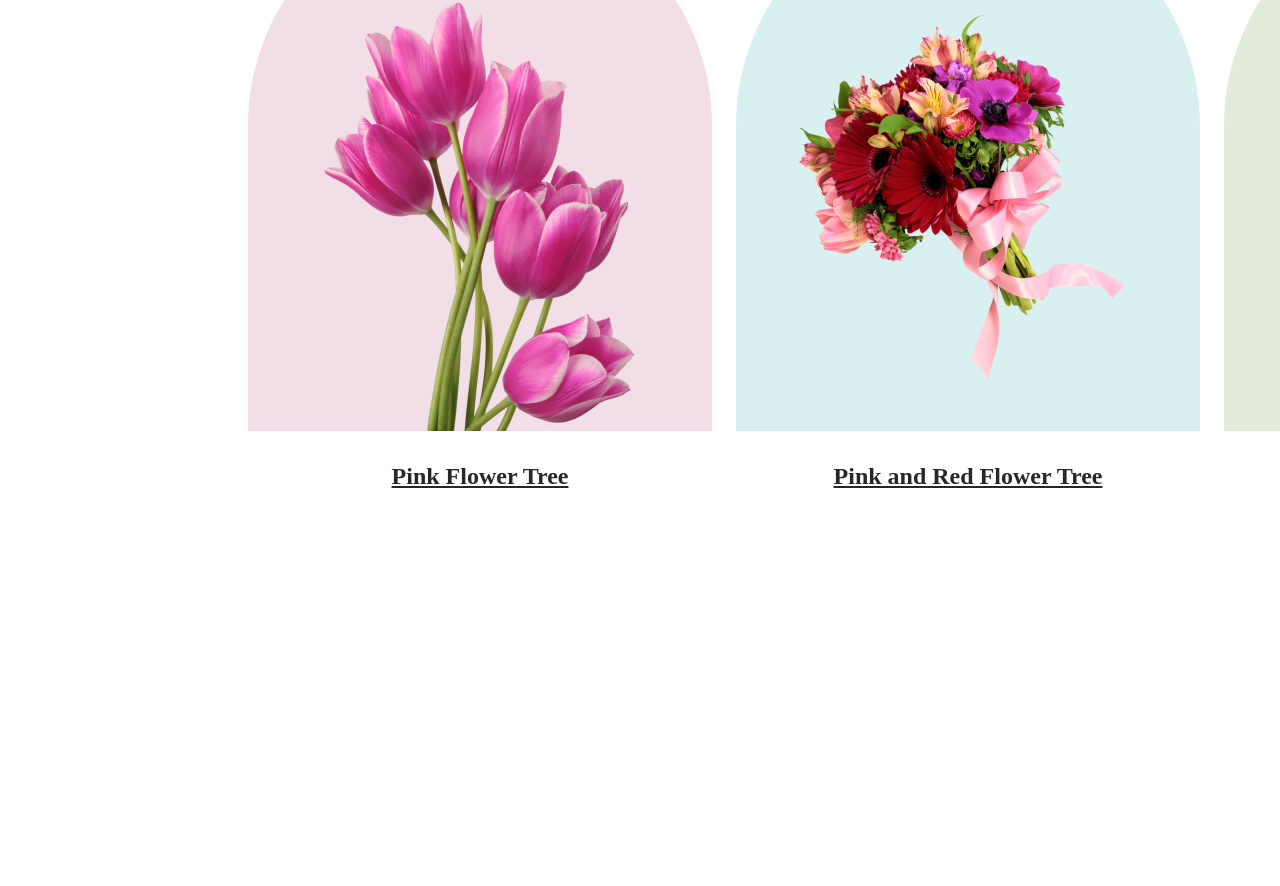
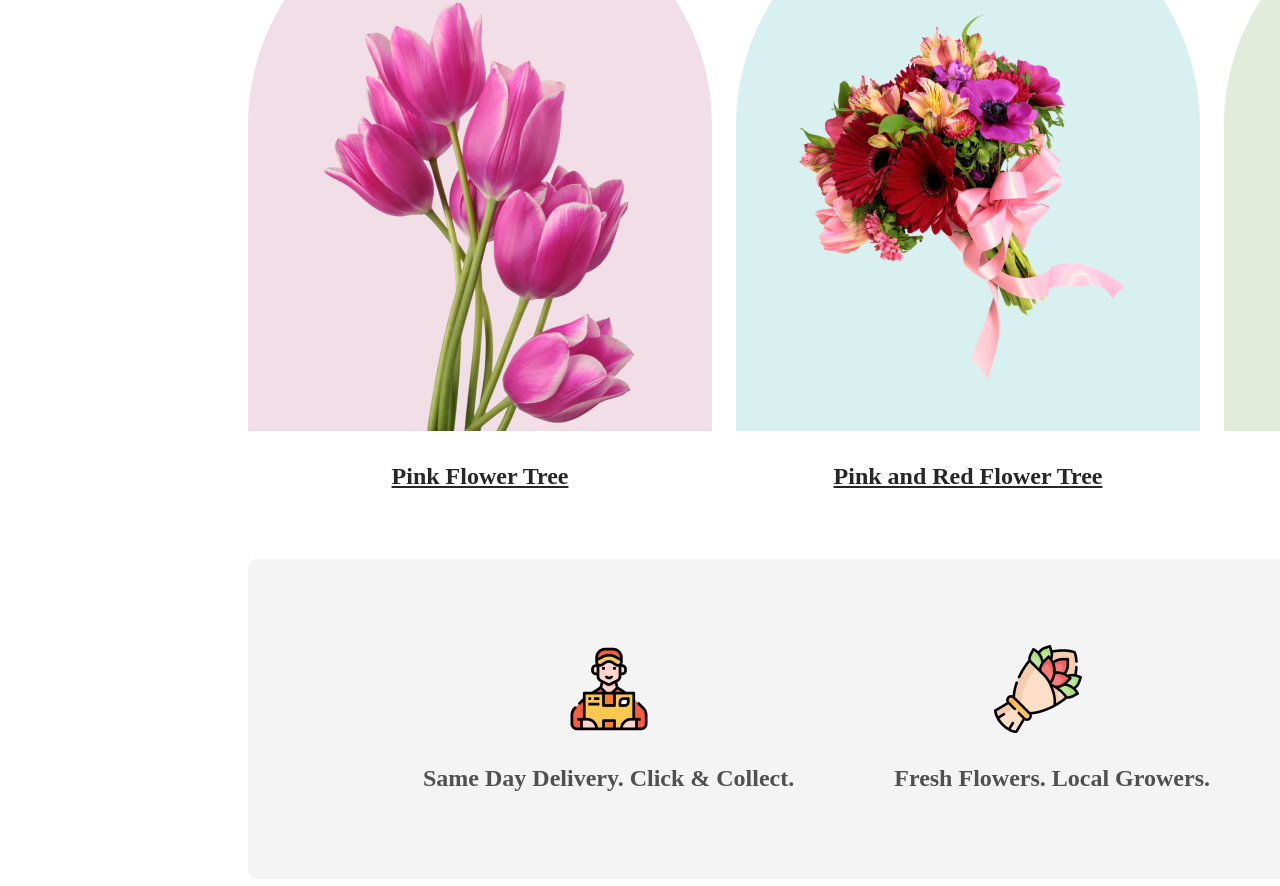
Before and after one commit to mohammadakash1/my-flower-shop, a plain HTML site: page index.html in a window 1280 px wide. Shown: the part 1318-2204 px from the top of the page. Before the commit the page ends 1812 px from the top, so only its background shows below. Drawn offline with Linux system fonts and the light colour scheme.

Commit message:
added the 4 section

```diff
--- a/index.html
+++ b/index.html
@@ -50,6 +50,26 @@
                 </div>
             </div>
         </section>
+        <section>
+            <div class="section-4">
+                <div class="support-system">
+                    <img class="icon-1" src="Flower Asset/Group 57.png" alt="">
+                    <p class="description-4">Same Day Delivery. Click & Collect.</p>
+
+                </div>
+                <div class="support-system">
+                    <img class="icon-2" src="Flower Asset/Group 58.png" alt="">
+                    <p class="description-5">Fresh Flowers. Local Growers.</p>
+
+                </div>
+                <div class="support-system">
+                    <img class="icon-3" src="Flower Asset/Group 59.png" alt="">
+                    <p class="description-6">24/7 Free Support.</p>
+
+                </div>
+
+            </div>
+        </section>
     </main>
     <footer>
 
--- a/styles/styles.css
+++ b/styles/styles.css
@@ -115,7 +115,7 @@
     padding: 117px 47px 51px 47px;
 }
 
-.description-2{
+.description-2 {
     color: #272727;
     text-align: center;
     font-size: 24px;
@@ -139,7 +139,7 @@
     padding: 67px 75px 0px 75px;
 }
 
-.description-3{
+.description-3 {
     color: #272727;
     text-align: center;
     font-size: 24px;
@@ -147,3 +147,61 @@
     line-height: 35px;
     text-decoration-line: underline;
 }
+
+.section-4 {
+    width: 1440px;
+    height: 320px;
+    flex-shrink: 0;
+    border-radius: 8px;
+    background: rgba(39, 39, 39, 0.05);
+    margin: 128px 240px 0px 240px;
+    display: flex;
+}
+
+.icon-1 {
+    width: 88px;
+    height: 88px;
+    flex-shrink: 0;
+    padding: 86px 0px 0px 317px;
+}
+
+.description-4 {
+    padding: 0px 0px 87px 175px;
+    color: rgba(39, 39, 39, 0.80);
+    text-align: center;
+    font-size: 24px;
+    font-weight: 600;
+    line-height: 35px;
+}
+
+.icon-2 {
+    width: 88px;
+    height: 88px;
+    flex-shrink: 0;
+    padding: 86px 0px 0px 200px;
+}
+
+.description-5 {
+    padding: 0px 0px 87px 100px;
+    color: rgba(39, 39, 39, 0.80);
+    text-align: center;
+    font-size: 24px;
+    font-weight: 600;
+    line-height: 35px;
+}
+
+.icon-3 {
+    width: 88px;
+    height: 88px;
+    flex-shrink: 0;
+    padding: 86px 0px 0px 150px;
+}
+
+.description-6 {
+    padding: 0px 0px 87px 100px;
+    color: rgba(39, 39, 39, 0.80);
+    text-align: center;
+    font-size: 24px;
+    font-weight: 600;
+    line-height: 35px;
+}
```
